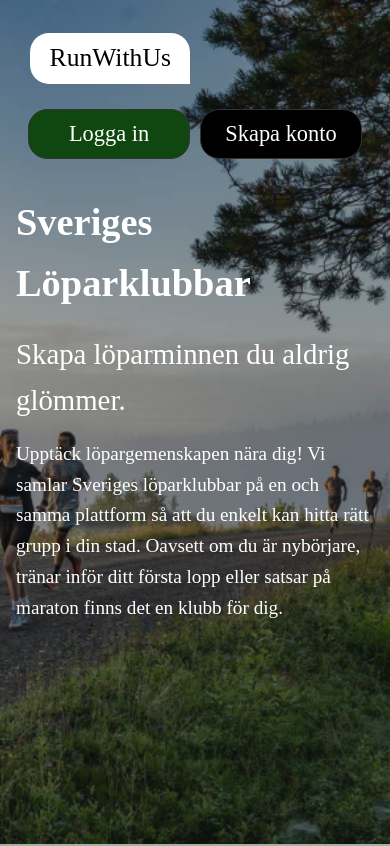
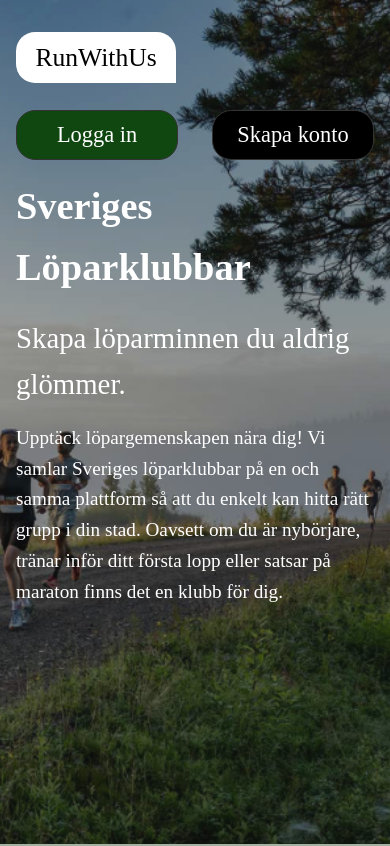
Before and after one commit to Pallicen/Loparklubbar, a React (Vite) app in the folder frontend/: page / in a window 390 px wide. Shown: the top 846 px of the page. Built offline with nearby package versions, Linux system fonts and the light colour scheme.

Commit message:
responsiv design fix på login-menu

```diff
--- a/frontend/src/style/Home.css
+++ b/frontend/src/style/Home.css
@@ -181,7 +181,10 @@
 }
 
 .logodiv {
-  width: 20.6rem;
+  width: 100%;
+  display: flex;
+  margin-top: 2rem;
+  gap: 1.6rem;
 }
 
 .logo {
@@ -192,14 +195,16 @@
 .login-menu {
   display: flex;
   flex-direction: column;
-  justify-content: center;
-  height: 12rem;
+  justify-content: space-between;
+  height: 10rem;
+  margin-bottom: 1rem;
   gap: 1.6rem;
 }
 
 .account-buttons {
   display: flex;
-  gap: 10px;
+  justify-content: space-between;
+  width: 100%;
 }
 
 }
```
